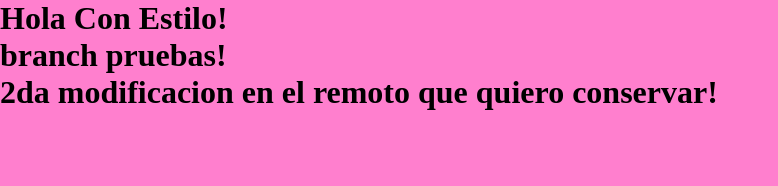
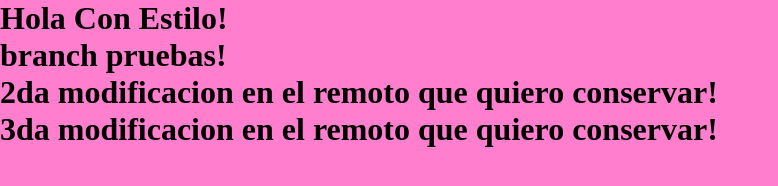
Before and after one commit to fermar/dev_test, a plain HTML site: page index.html in a window 1280 px wide. Shown: the whole page, without its empty margins (0-778 px from the left). Drawn offline with Linux system fonts and the light colour scheme.

Commit message:
3ra modif remota a conservar

```diff
--- a/index.html
+++ b/index.html
@@ -12,5 +12,6 @@
 	<h1>Hola Con Estilo!</h1>
 	<h1>branch pruebas!</h1>
 	<h1>2da modificacion en el remoto que quiero conservar!</h1>
+	<h1>3da modificacion en el remoto que quiero conservar!</h1>
 </body>
 </html>
```
